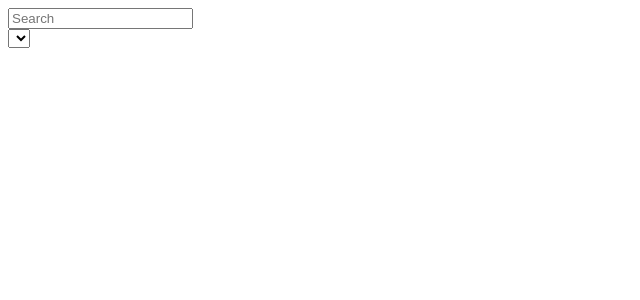
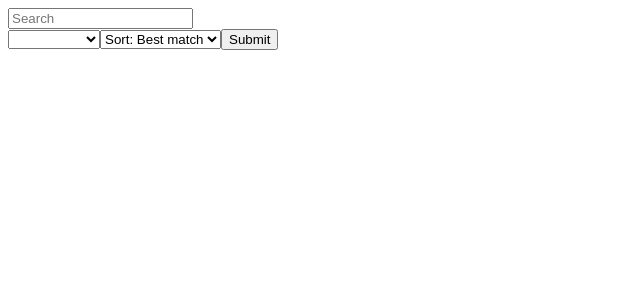
Before and after one commit to CJNewcomer/he-search-app, a React (Create React App) app in the folder he-search-app/: page /search in a window 1280 px wide. Shown: the top 300 px of the page, without its empty margins (0-640 px from the left). Built offline with nearby package versions, Linux system fonts and the light colour scheme.

Commit message:
added dropdown for sort

```diff
--- a/he-search-app/src/Components/Search/Search.js
+++ b/he-search-app/src/Components/Search/Search.js
@@ -8,10 +8,19 @@ const Search = () => {
     const [query, setQuery] = useState("");
     const [filteredResults, setFilteredResults] = useState([]);
     const [error, setError] = useState("");
+    const [language, setLanguage] = useState("");
+    const [sort, setSort] = useState("");
+
+    const languages = ["JavaScript", "TypeScript", "HTML", "CSS", "Java", "Objective-C", "Python", "Ruby", "PHP", "C#", "C", "C++"];
 
     const handleSubmit = async (e) => {
         e.preventDefault();
-        const response = await fetch(`https://api.github.com/search/repositories?q=${query}&sort=stars&order=desc`);
+        const queryString = encodeURIComponent(`${query}${language.length ? `+language:${language}` : ""}`);
+
+        const sortString = sort.length ? `&sort=stars&order=${sort}` : "" ;
+
+        const response = await fetch(`https://api.github.com/search/repositories?q=${queryString}${sortString}`);
+
         if (response.ok) {
             const data = await response.json();
             setFilteredResults(data.items);
@@ -28,9 +37,26 @@ return (
                     <input type='search' value={query} onChange={(e) => setQuery(e.target.value)} placeholder='Search' />
                 </div>
                 {error.length ? (<div className='search_error'>{error}</div>) : null}
-                <select>
-                    <option></option>
+                <select
+                    className='search__dropdown-language'
+                    value={language}
+                    onChange={(e) => setLanguage(e.target.value)}>
+                        <option value=""></option>
+                    {languages.map((language) => {
+                        return (
+                            <option
+                                value={language} key={language}>{language}</option>
+                        )
+                    })}
                 </select>
+                <select className='search__dropdown-bestmatch'
+                    value={sort}
+                    onChange={(e) => setSort(e.target.value)}>
+                        <option value="">Sort: Best match</option>
+                        <option value="desc">Sort: Most stars</option>
+                        <option value="asc">Sort: Least stars</option>
+                </select>
+                <button className='search__submit' type='submit'>Submit</button>
             </form>
         </div>
         <div className='search__results-container'>
```
